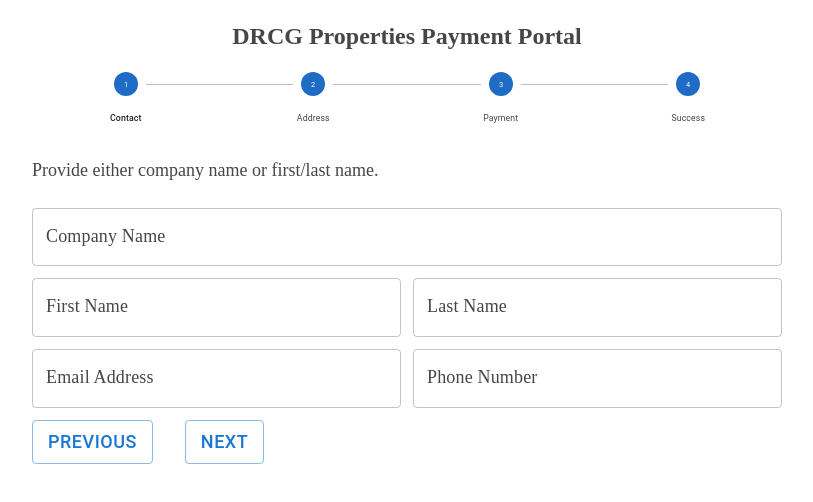
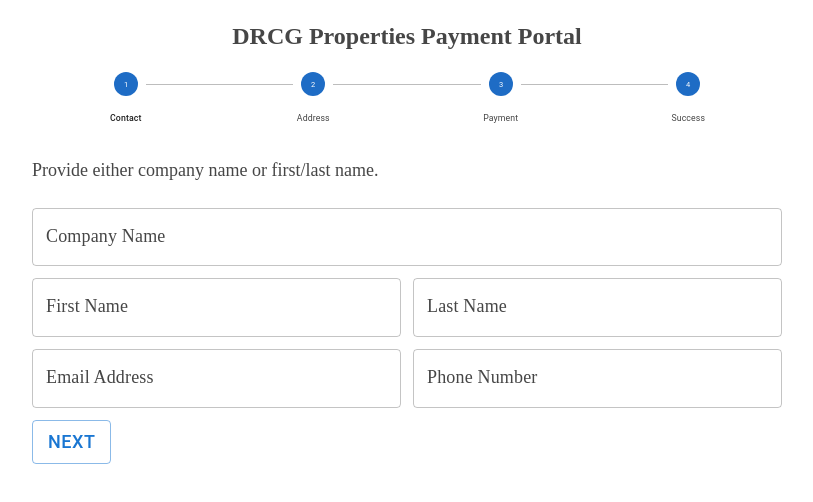
Before and after one commit to aaronsisler/clients.drcg-properties, a Next.js app: page /payment in a window 1280 px wide. Shown: the top 502 px of the page, without its empty margins (233-1046 px from the left). Built offline with nearby package versions, Linux system fonts and the light colour scheme; a web font is replaced by a local one.

Commit message:
Updating the workflow buttons to disable previous on the first step

```diff
--- a/src/components/workflow-buttons/workflow-buttons.jsx
+++ b/src/components/workflow-buttons/workflow-buttons.jsx
@@ -2,16 +2,22 @@ import React from "react";
 import Stack from "@mui/material/Stack";
 import Button from "@mui/material/Button";
 
-import { useAppDispatch } from "../../state-management";
-import { decrementCurrentStep } from "../../state-management/workflow-slice";
+import { useAppDispatch, useAppSelector } from "../../state-management";
+import {
+  decrementCurrentStep,
+  selectCurrentStep,
+} from "../../state-management/workflow-slice";
 
 import styles from "./workflow-buttons.module.scss";
 
 const WorkflowButtons = ({ goToNextStep }) => {
   const dispatch = useAppDispatch();
+  const currentStep = useAppSelector(selectCurrentStep);
+  const enablePrevious = currentStep > 0;
 
   return (
     <Stack spacing={4} direction="row" className={styles.workflowButtons}>
+      {enablePrevious && (
         <Button
           variant="outlined"
           type="submit"
@@ -19,6 +25,7 @@ const WorkflowButtons = ({ goToNextStep }) => {
         >
           Previous
         </Button>
+      )}
       {goToNextStep && (
         <Button variant="outlined" type="submit" onClick={goToNextStep}>
           Next
```
Lines whose indentation alone changed are shown as unchanged.
